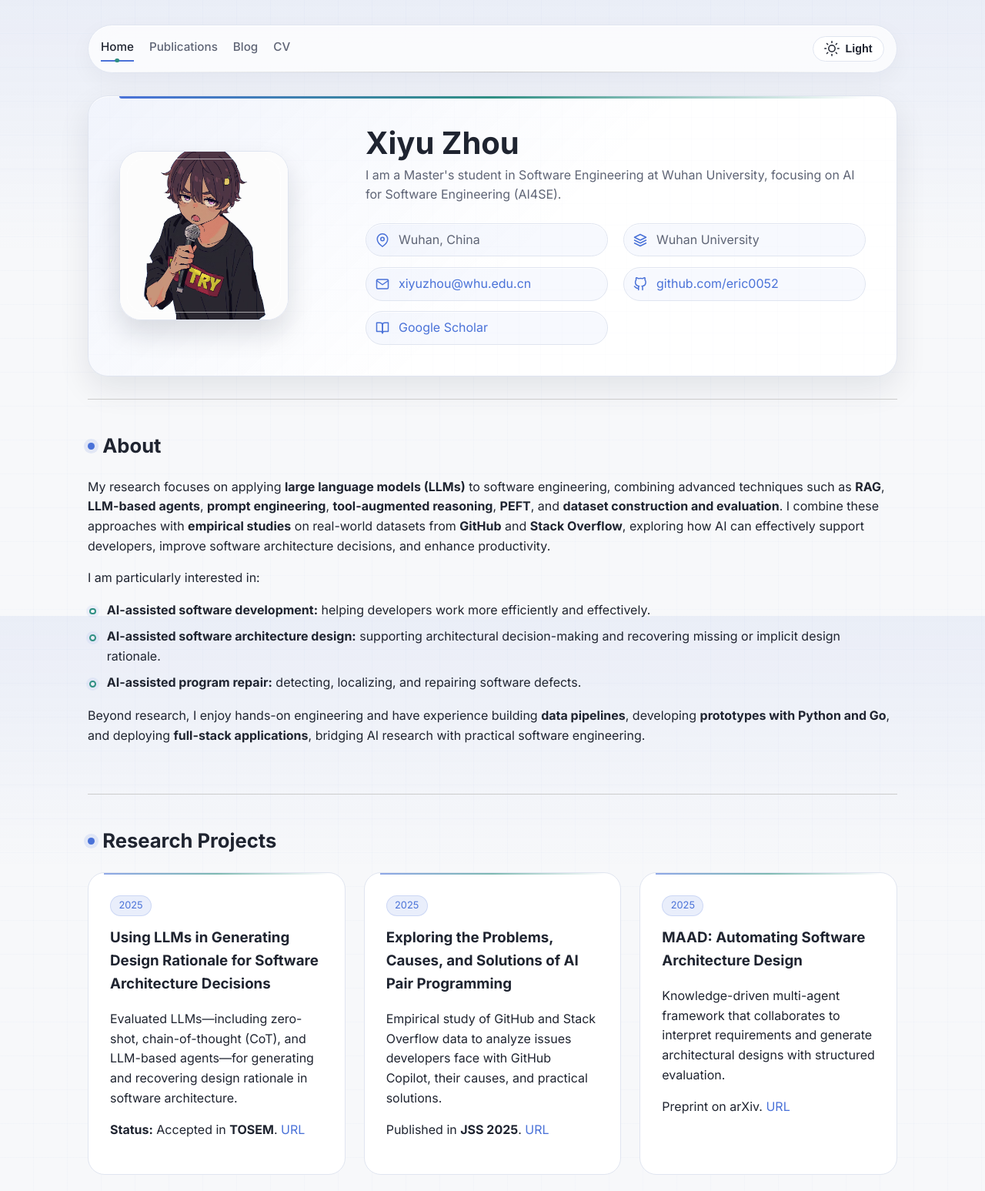
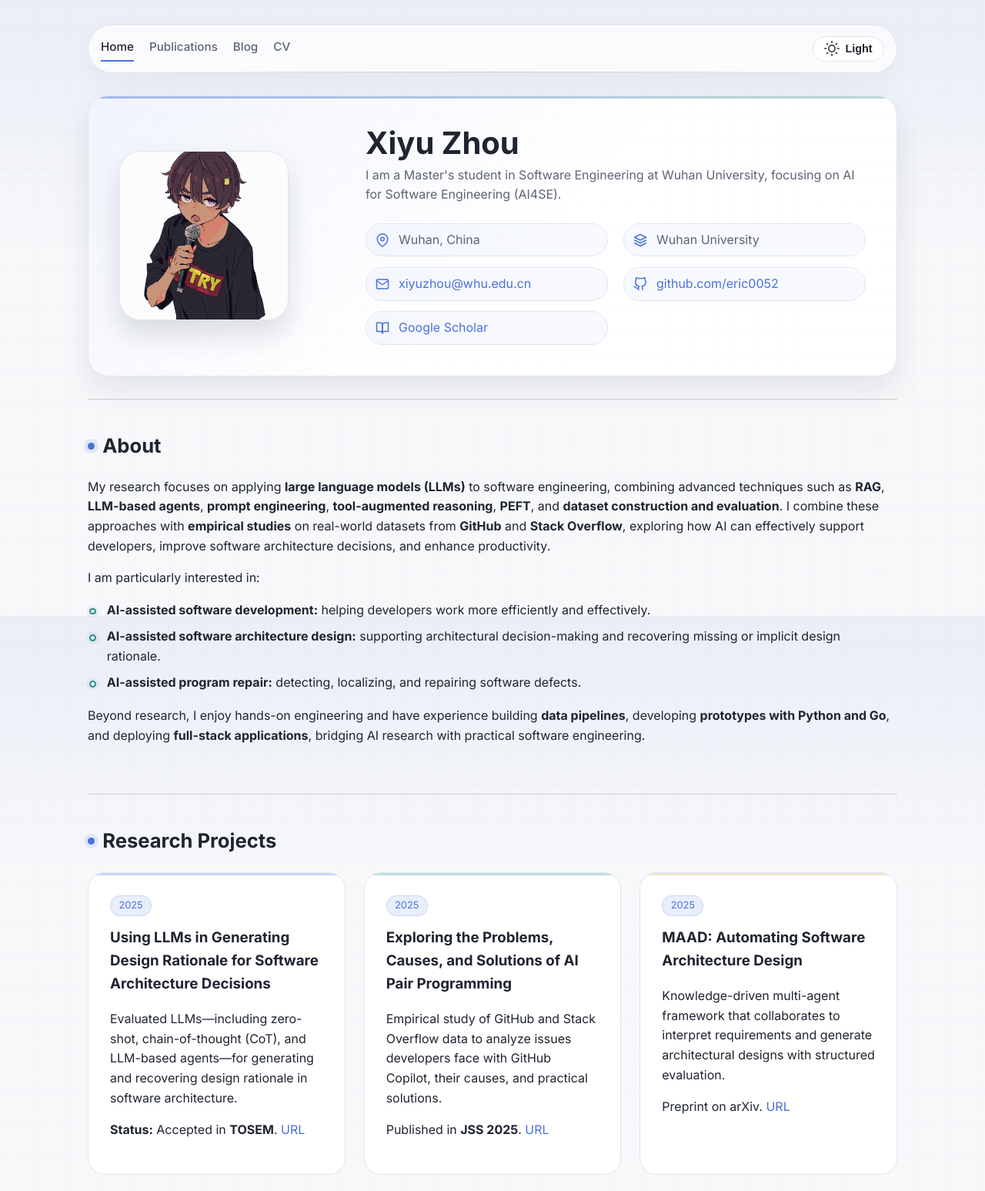
Before and after one commit to Eric0052/eric0052.github.io, a plain HTML site: page index.html in a window 1280 px wide. Shown: the top 1547 px of the page at 77% size. Drawn offline with nearby package versions, Linux system fonts and the light colour scheme.

Commit message:
Refine homepage polish details

```diff
--- a/assets/style.css
+++ b/assets/style.css
@@ -141,26 +141,6 @@
   border-color: var(--accent);
 }
 
-.nav-links a::before {
-  content: "";
-  position: absolute;
-  left: 50%;
-  bottom: -0.2rem;
-  width: 0.35rem;
-  height: 0.35rem;
-  border-radius: 50%;
-  background: var(--accent-secondary);
-  opacity: 0;
-  transform: translateX(-50%) scale(0.5);
-  transition: opacity var(--transition), transform var(--transition);
-}
-
-.nav-links a.active::before,
-.nav-links a:hover::before {
-  opacity: 1;
-  transform: translateX(-50%) scale(1);
-}
-
 .theme-toggle {
   display: inline-flex;
   align-items: center;
@@ -227,6 +207,7 @@
 
 /* Hero / Profile */
 .hero {
+  --top-accent: linear-gradient(90deg, rgba(74, 114, 216, 0.58), rgba(47, 143, 131, 0.42));
   display: grid;
   grid-template-columns: minmax(220px, 280px) 1fr;
   gap: 2.5rem;
@@ -246,11 +227,12 @@
   content: "";
   position: absolute;
   top: 0;
-  left: 2.5rem;
-  right: 2.5rem;
+  left: 0;
+  right: 0;
   height: 3px;
-  background: linear-gradient(90deg, var(--accent), var(--accent-secondary), transparent);
-  border-radius: 0 0 999px 999px;
+  background: var(--top-accent);
+  border-radius: inherit;
+  opacity: 0.82;
 }
 
 .hero::after {
@@ -278,15 +260,6 @@
   border: 1px solid var(--border);
   box-shadow: 0 18px 34px rgba(15, 23, 42, 0.13), var(--surface-glow);
   position: relative;
-}
-
-.avatar::after {
-  content: "";
-  position: absolute;
-  inset: 0.55rem;
-  border: 1px solid rgba(255, 255, 255, 0.58);
-  border-radius: 22px;
-  pointer-events: none;
 }
 
 .avatar img {
@@ -407,6 +380,7 @@
 }
 
 .card {
+  --top-accent: rgba(74, 114, 216, 0.42);
   background: var(--bg-soft);
   border-radius: 22px;
   padding: 1.75rem;
@@ -417,6 +391,14 @@
   transition: transform var(--transition), border var(--transition), box-shadow var(--transition);
 }
 
+.card:nth-child(3n + 2) {
+  --top-accent: rgba(47, 143, 131, 0.42);
+}
+
+.card:nth-child(3n) {
+  --top-accent: rgba(184, 137, 43, 0.34);
+}
+
 .card::before,
 .list-item::before,
 .cv-section::before,
@@ -425,11 +407,12 @@
   content: "";
   position: absolute;
   top: 0;
-  left: 1.25rem;
-  right: 1.25rem;
-  height: 2px;
-  background: linear-gradient(90deg, var(--accent), var(--accent-secondary), transparent);
-  opacity: 0.62;
+  left: 0;
+  right: 0;
+  height: 3px;
+  background: var(--top-accent);
+  border-radius: inherit;
+  opacity: 0.7;
 }
 
 .card:hover {
@@ -486,6 +469,7 @@
 }
 
 .list-item {
+  --top-accent: rgba(74, 114, 216, 0.34);
   padding: 1.5rem;
   border-radius: 20px;
   border: 1px solid var(--border);
@@ -493,6 +477,10 @@
   box-shadow: var(--shadow), var(--surface-glow);
   overflow: hidden;
   position: relative;
+}
+
+.list-item:nth-child(2n) {
+  --top-accent: rgba(47, 143, 131, 0.32);
 }
 
 .list-item h3 {
@@ -542,6 +530,25 @@
 
 .blog-tools {
   margin-bottom: 0.8rem;
+  position: relative;
+}
+
+.blog-tools i,
+.blog-tools svg {
+  color: var(--muted);
+  height: 18px;
+  left: 0.9rem;
+  pointer-events: none;
+  position: absolute;
+  top: 50%;
+  transform: translateY(-50%);
+  width: 18px;
+  z-index: 1;
+}
+
+.blog-tools:focus-within i,
+.blog-tools:focus-within svg {
+  color: var(--accent);
 }
 
 .blog-search {
@@ -550,7 +557,7 @@
   border-radius: 8px;
   background: var(--bg-soft);
   color: var(--text);
-  padding: 0.75rem 0.9rem;
+  padding: 0.75rem 0.9rem 0.75rem 2.55rem;
   font: inherit;
   outline: none;
   transition: border var(--transition), box-shadow var(--transition);
@@ -572,6 +579,7 @@
 }
 
 .feed-post {
+  --top-accent: rgba(47, 143, 131, 0.3);
   border: 1px solid var(--border);
   border-radius: 8px;
   background: var(--bg-soft);
@@ -689,6 +697,7 @@
 }
 
 .sidebar-panel {
+  --top-accent: rgba(94, 100, 117, 0.28);
   border: 1px solid var(--border);
   border-radius: 8px;
   background: var(--bg-soft);
@@ -865,10 +874,6 @@
   background: rgba(168, 187, 255, 0.12);
 }
 
-body[data-theme="dark"] .avatar::after {
-  border-color: rgba(255, 255, 255, 0.16);
-}
-
 body[data-theme="dark"] .status-badge {
   background: rgba(168, 187, 255, 0.12);
   border-color: rgba(168, 187, 255, 0.42);
@@ -877,6 +882,7 @@
 
 /* CV */
 .cv-section {
+  --top-accent: rgba(184, 137, 43, 0.28);
   background: var(--bg-soft);
   border: 1px solid var(--border);
   border-radius: 24px;
@@ -969,11 +975,6 @@
   .hero {
     padding: 1.5rem;
     border-radius: 22px;
-  }
-
-  .hero::before {
-    left: 1.5rem;
-    right: 1.5rem;
   }
 
   .avatar {
```
Also changed, not shown: blog.html (+1 -1 lines).
